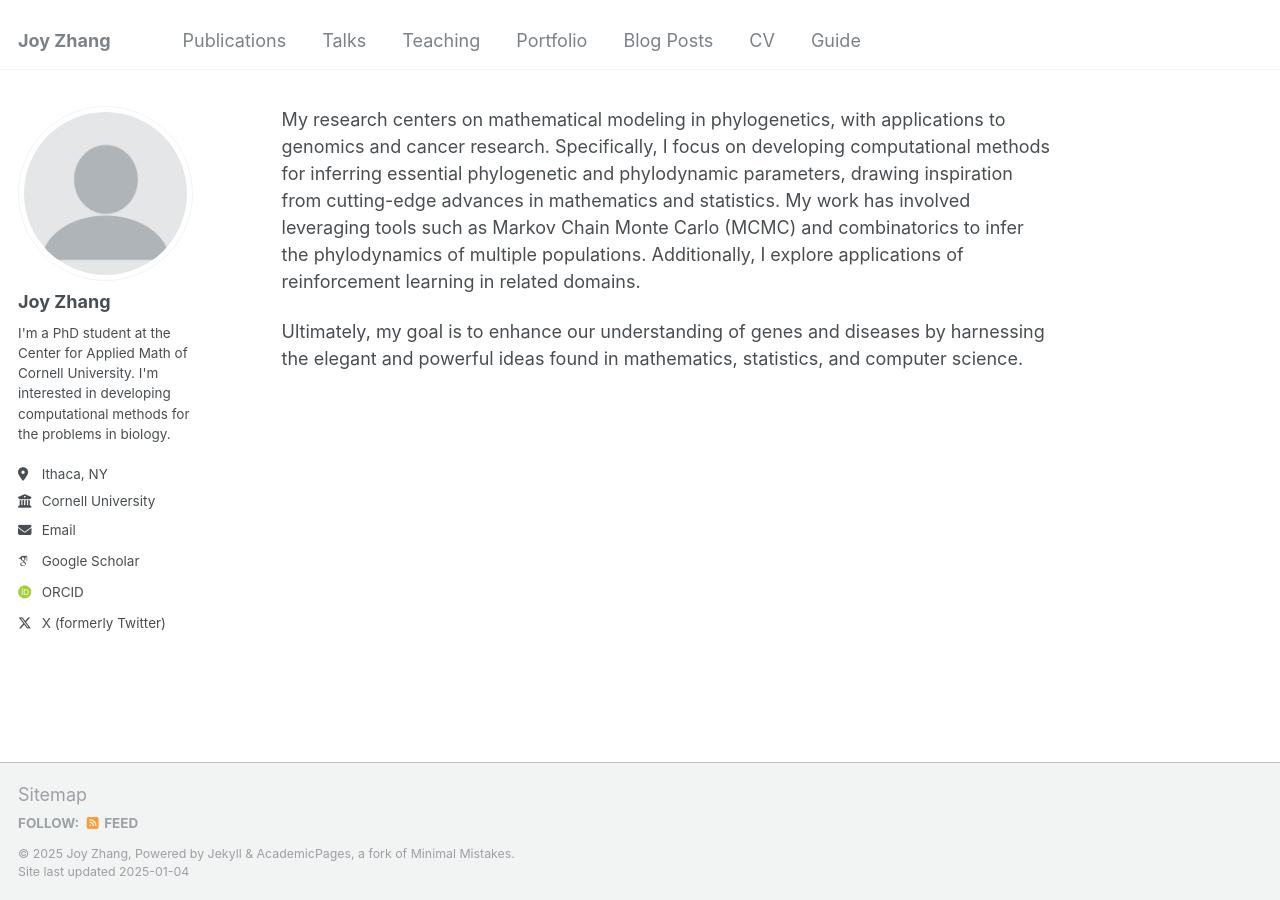
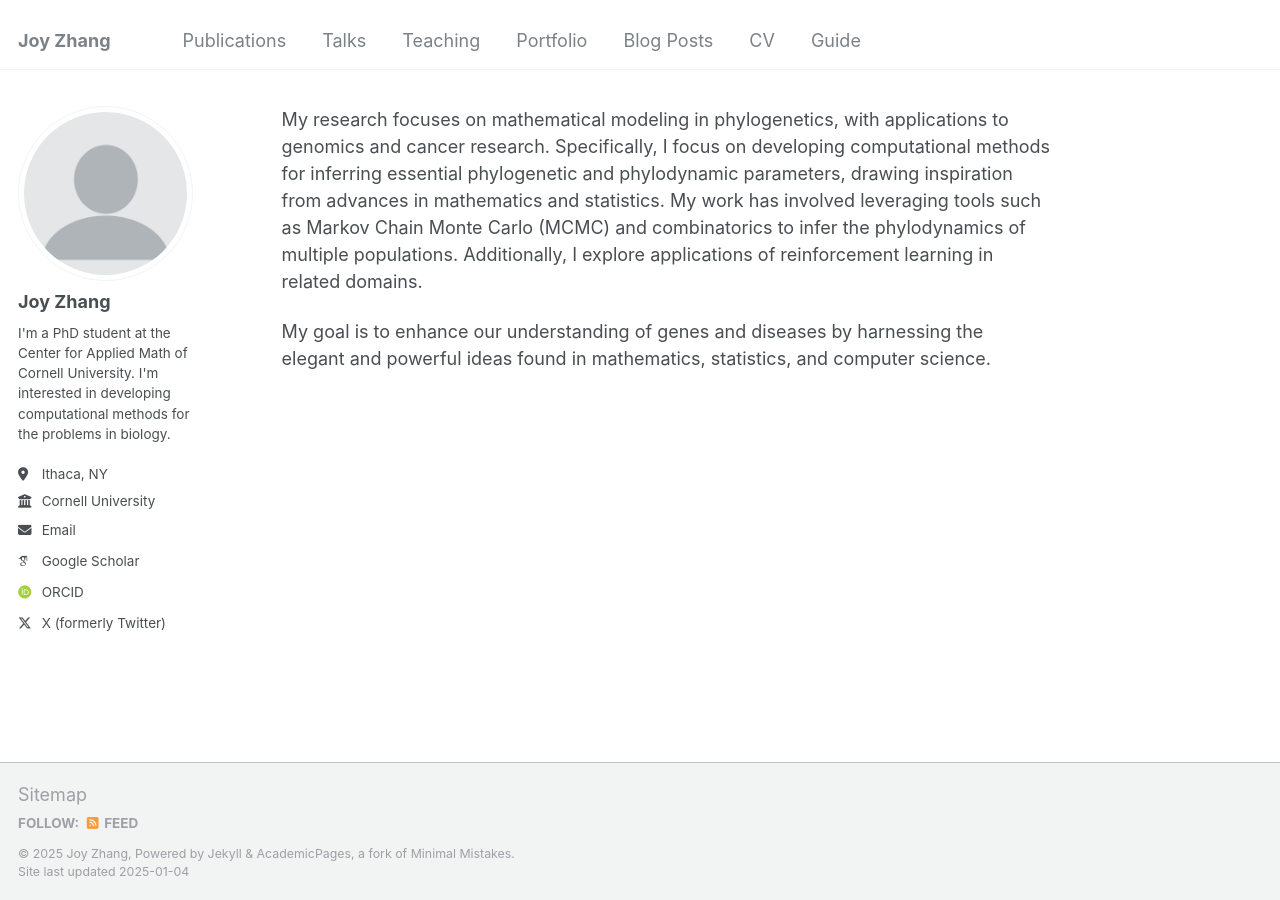
Before and after one commit to joy-zhang-38/joy-zhang-38.github.io, a Jekyll site: the page built from _pages/about.md, in a window 1280 px wide. Built offline with Jekyll 4.4.1, drawn with Linux system fonts in a browser that asks for light colours; some web fonts are replaced.

Commit message:
Update about.md

```diff
--- a/_pages/about.md
+++ b/_pages/about.md
@@ -6,6 +6,6 @@ redirect_from:
   - /about.html
 ---
 
-My research centers on mathematical modeling in phylogenetics, with applications to genomics and cancer research. Specifically, I focus on developing computational methods for inferring essential phylogenetic and phylodynamic parameters, drawing inspiration from cutting-edge advances in mathematics and statistics. My work has involved leveraging tools such as Markov Chain Monte Carlo (MCMC) and combinatorics to infer the phylodynamics of multiple populations. Additionally, I explore applications of reinforcement learning in related domains.
+My research focuses on mathematical modeling in phylogenetics, with applications to genomics and cancer research. Specifically, I focus on developing computational methods for inferring essential phylogenetic and phylodynamic parameters, drawing inspiration from advances in mathematics and statistics. My work has involved leveraging tools such as Markov Chain Monte Carlo (MCMC) and combinatorics to infer the phylodynamics of multiple populations. Additionally, I explore applications of reinforcement learning in related domains.
 
-Ultimately, my goal is to enhance our understanding of genes and diseases by harnessing the elegant and powerful ideas found in mathematics, statistics, and computer science.
+My goal is to enhance our understanding of genes and diseases by harnessing the elegant and powerful ideas found in mathematics, statistics, and computer science.
```
